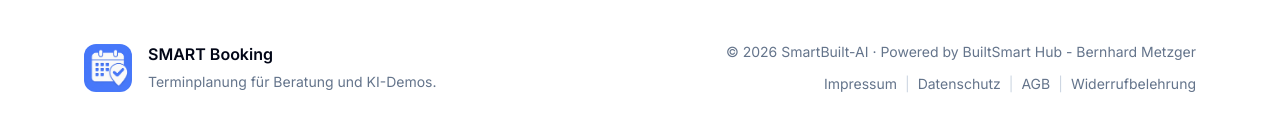
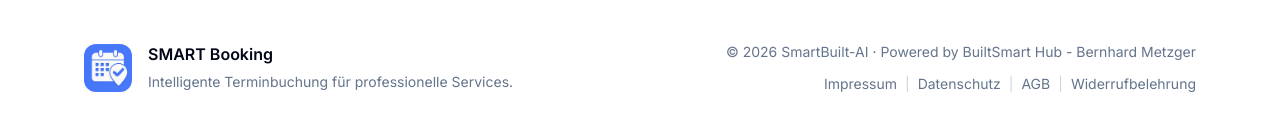
Before and after one commit to BM1964-25/SMART-Booking, a Next.js app: page / in a window 1280 px wide. Shown: the part 881-1012 px from the top of the page. Built offline with nearby package versions, Linux system fonts and the light colour scheme; no server answers.

Commit message:
Use generic footer slogan

```diff
--- a/src/components/footer.tsx
+++ b/src/components/footer.tsx
@@ -9,7 +9,7 @@ export function Footer() {
           <Image src="/smart-booking-icon.png" alt="" width={48} height={48} className="h-12 w-12 rounded-xl" />
           <div>
             <p className="text-base font-semibold text-slate-950">SMART Booking</p>
-            <p className="mt-1 max-w-md text-sm leading-6 text-slate-500">Terminplanung für Beratung und KI-Demos.</p>
+            <p className="mt-1 max-w-md text-sm leading-6 text-slate-500">Intelligente Terminbuchung für professionelle Services.</p>
           </div>
         </div>
 
```
